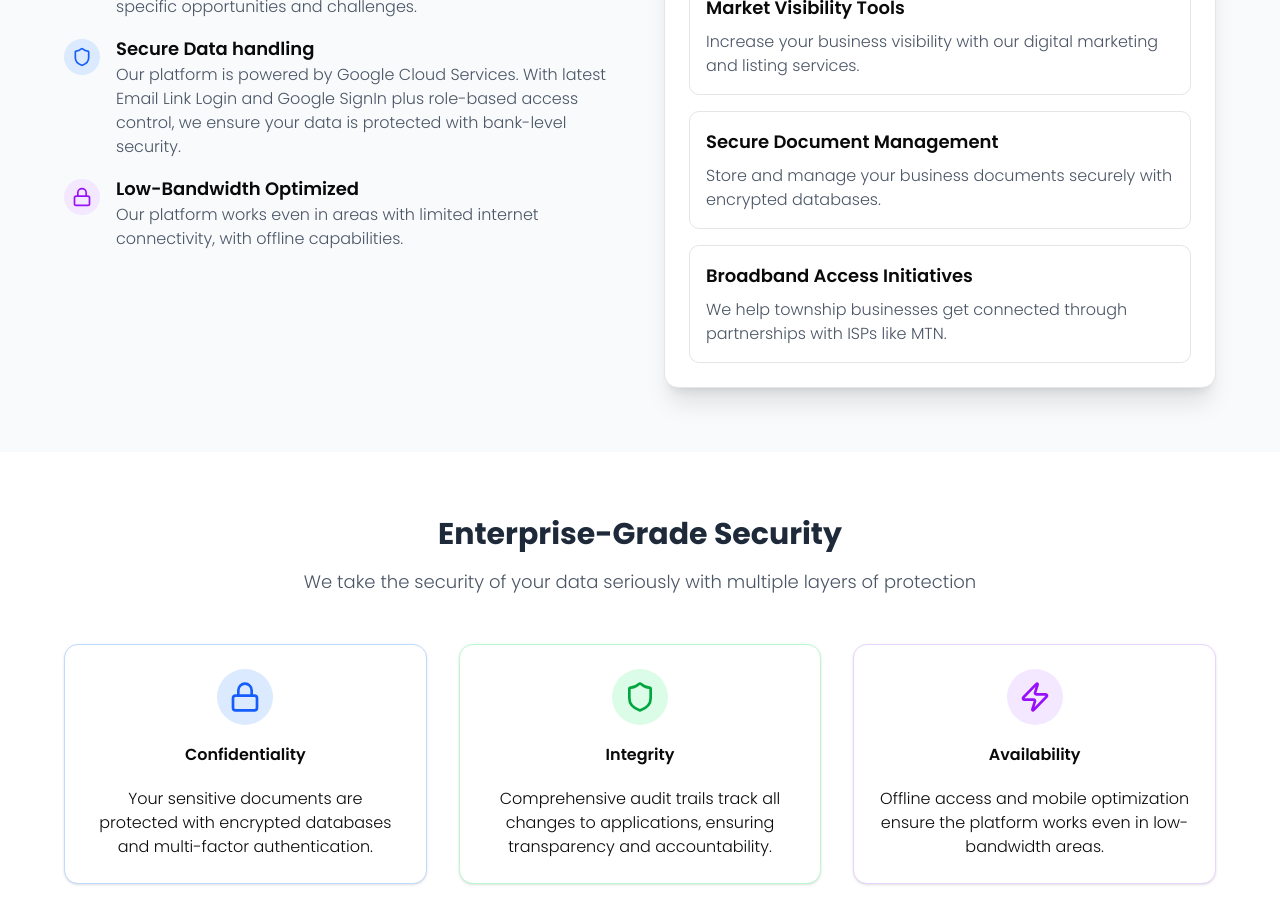
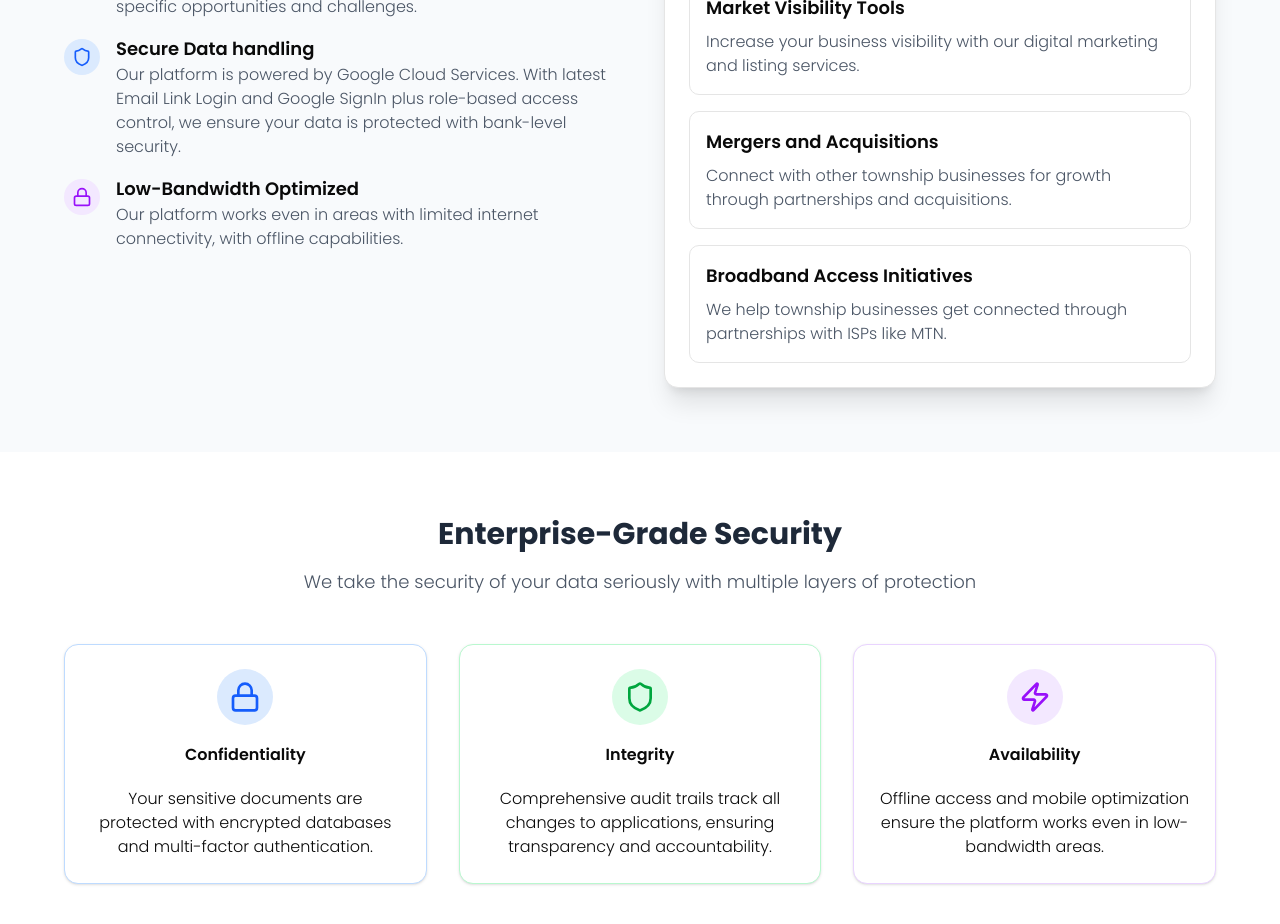
Before and after one commit to dumisa-sakhile/Tshwane, a React (Vite) app: page / in a window 1280 px wide. Shown: the part 1440-2364 px from the top of the page. Built offline with nearby package versions, Linux system fonts and the light colour scheme; no server answers.

Commit message:
update content

```diff
--- a/src/components/SubscriptionGate.tsx
+++ b/src/components/SubscriptionGate.tsx
@@ -44,7 +44,7 @@ const planFeatures = {
     "Funding Application Portal",
     "Business Workshops",
     "Mergers and Acquisitions",
-    "Secure Document Management",
+    "Market Visibility Tools",
     "Broadband Access Initiatives",
   ],
 };
--- a/src/routes/dashboard/documents.tsx
+++ b/src/routes/dashboard/documents.tsx
@@ -84,7 +84,7 @@ function DocumentsPage() {
     <SubscriptionGate
       userPlan={userData.plan}
       requiredPlan={2} // Requires Premium plan
-      featureName="Secure Document Management"
+      featureName="Market Visibility Tools"
       onPlanUpdate={handlePlanUpdate}>
       <div className="space-y-6">
         <div className="flex items-center space-x-3">
@@ -93,7 +93,7 @@ function DocumentsPage() {
           </div>
           <div>
             <h1 className="text-3xl font-bold text-gray-900">
-              Secure Document Management
+              Market Visibility Tools
             </h1>
             <p className="text-gray-600">
               Store and manage your business documents securely with encryption
--- a/src/routes/index.tsx
+++ b/src/routes/index.tsx
@@ -162,7 +162,10 @@ function HomePage() {
                       Secure Data handling
                     </h3>
                     <p className="text-gray-600">
-                      Our platform is powered by Google Cloud Services. With latest Email Link Login and Google SignIn plus role-based access control, we ensure your data is protected with bank-level security.
+                      Our platform is powered by Google Cloud Services. With
+                      latest Email Link Login and Google SignIn plus role-based
+                      access control, we ensure your data is protected with
+                      bank-level security.
                     </p>
                   </div>
                 </div>
@@ -227,11 +230,11 @@ function HomePage() {
 
                   <div className="p-4 border rounded-lg hover:shadow-md transition-shadow">
                     <h4 className="font-semibold text-lg mb-2">
-                      Secure Document Management
+                      Mergers and Acquisitions
                     </h4>
                     <p className="text-gray-600">
-                      Store and manage your business documents securely with
-                      encrypted databases.
+                      Connect with other township businesses for growth through
+                      partnerships and acquisitions.
                     </p>
                   </div>
                   <div className="p-4 border rounded-lg hover:shadow-md transition-shadow">
--- a/src/routes/pricing.tsx
+++ b/src/routes/pricing.tsx
@@ -95,7 +95,7 @@ function RouteComponent() {
                     clipRule="evenodd"
                   />
                 </svg>
-                <span>Secure Document Management</span>
+                <span>Market Visibility Tools</span>
               </li>
               <li className="flex items-center text-gray-400">
                 <svg
@@ -192,7 +192,7 @@ function RouteComponent() {
                     clipRule="evenodd"
                   />
                 </svg>
-                <span>Secure Document Management</span>
+                <span>Market Visibility Tools</span>
               </li>
               <li className="flex items-center text-gray-400">
                 <svg
@@ -283,7 +283,7 @@ function RouteComponent() {
                   />
                 </svg>
                 <span className="text-gray-700">
-                  Secure Document Management
+                  Market Visibility Tools
                 </span>
               </li>
               <li className="flex items-center">
@@ -405,7 +405,7 @@ function RouteComponent() {
               </svg>
             </div>
             <h3 className="text-xl font-semibold text-gray-900 mb-2">
-              Secure Document Management
+              Market Visibility Tools
             </h3>
             <p className="text-gray-600">
               Store and manage your business documents securely with encrypted
```
